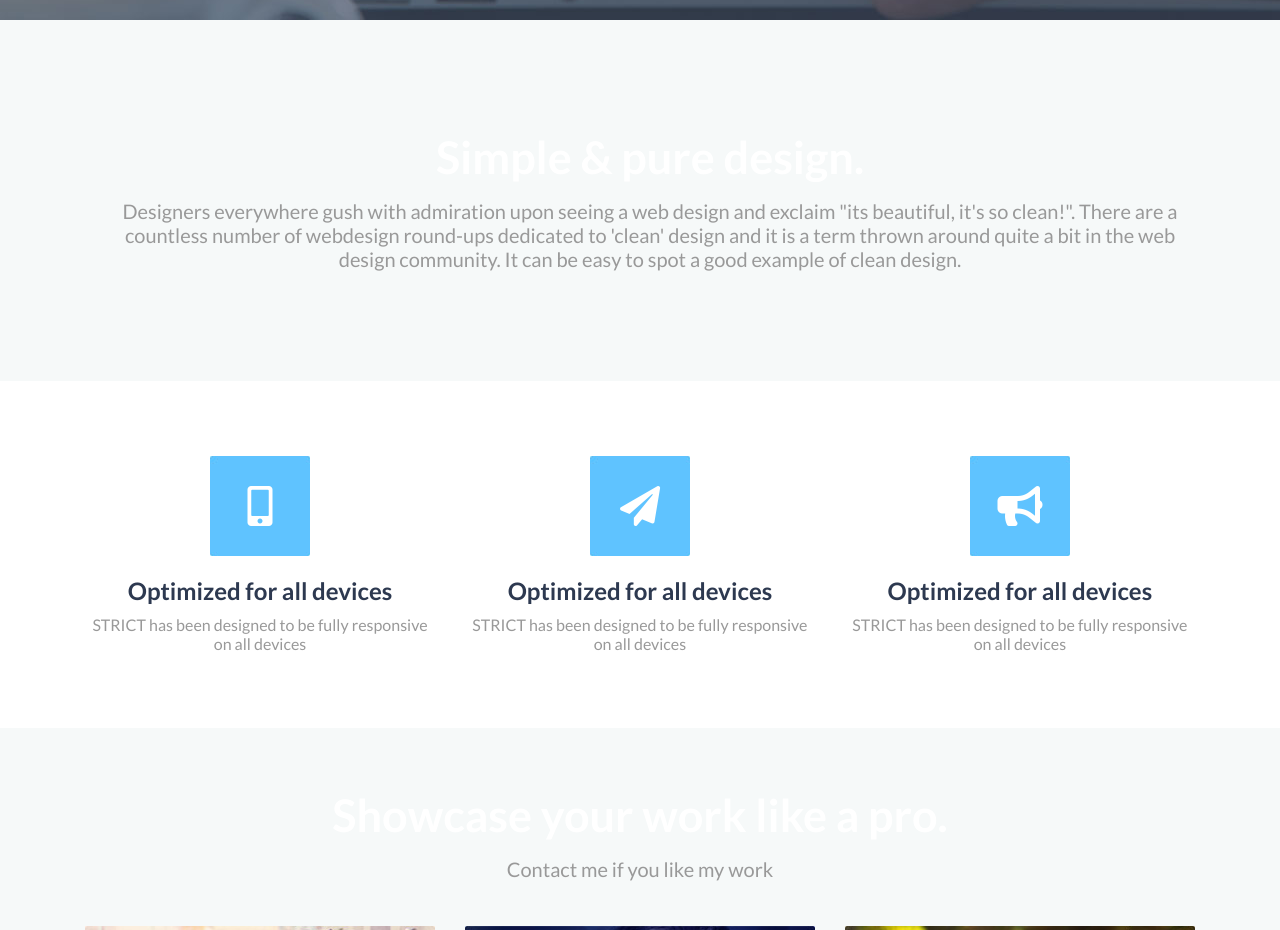
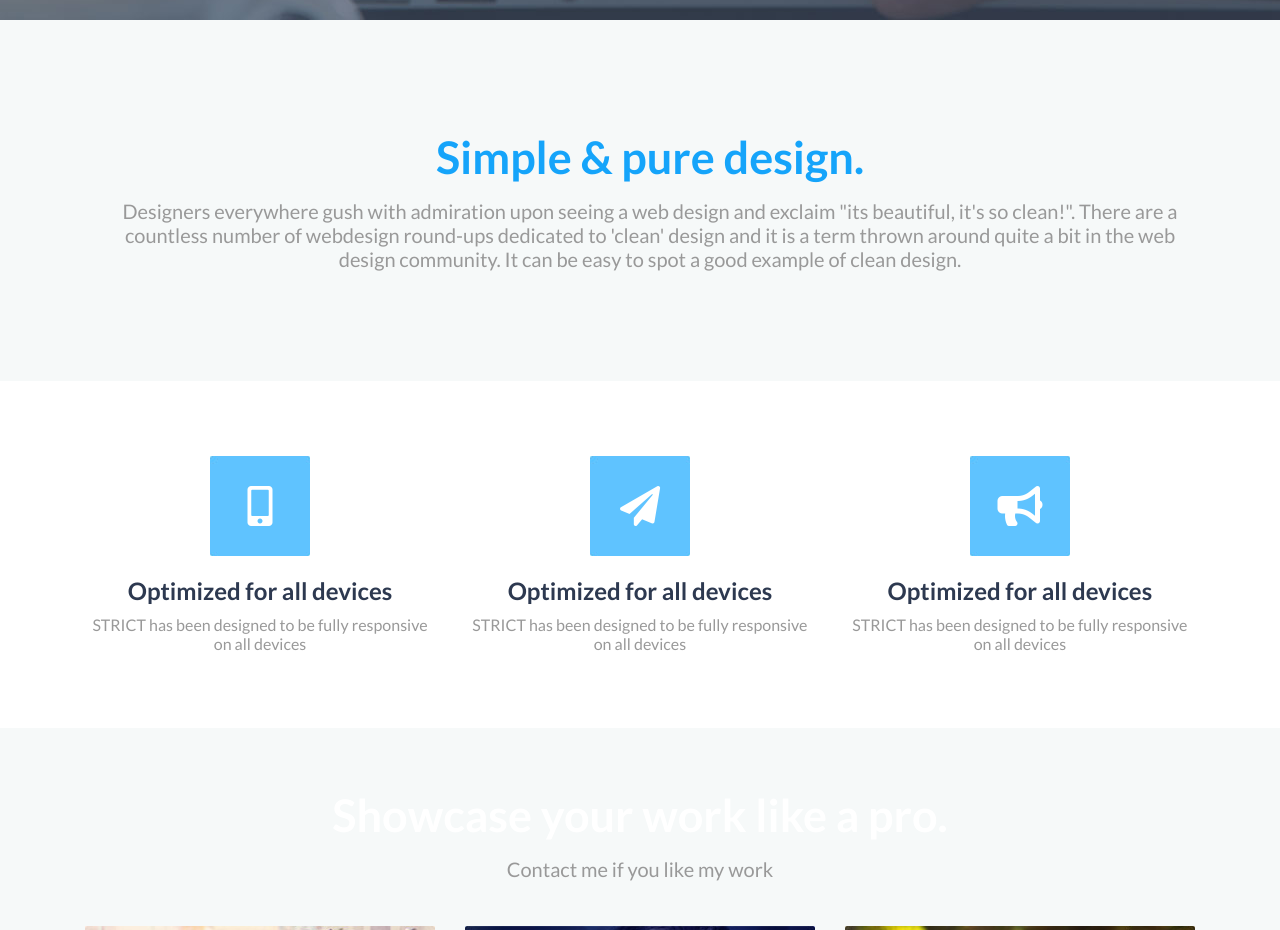
Before and after one commit to MDParvezsarkar/strict-project, a plain HTML site: page index.html in a window 1280 px wide. Shown: the part 880-1810 px from the top of the page. Drawn offline with Linux system fonts and the light colour scheme.

Commit message:
Update style.css

```diff
--- a/css/style.css
+++ b/css/style.css
@@ -120,7 +120,7 @@ nav ul li a:hover{}
     color: #fff;
 }
 .head{
-color:##15a4fa
+color:#15a4fa;
 }
 .heading h1{
     margin-bottom: 15px;
```
